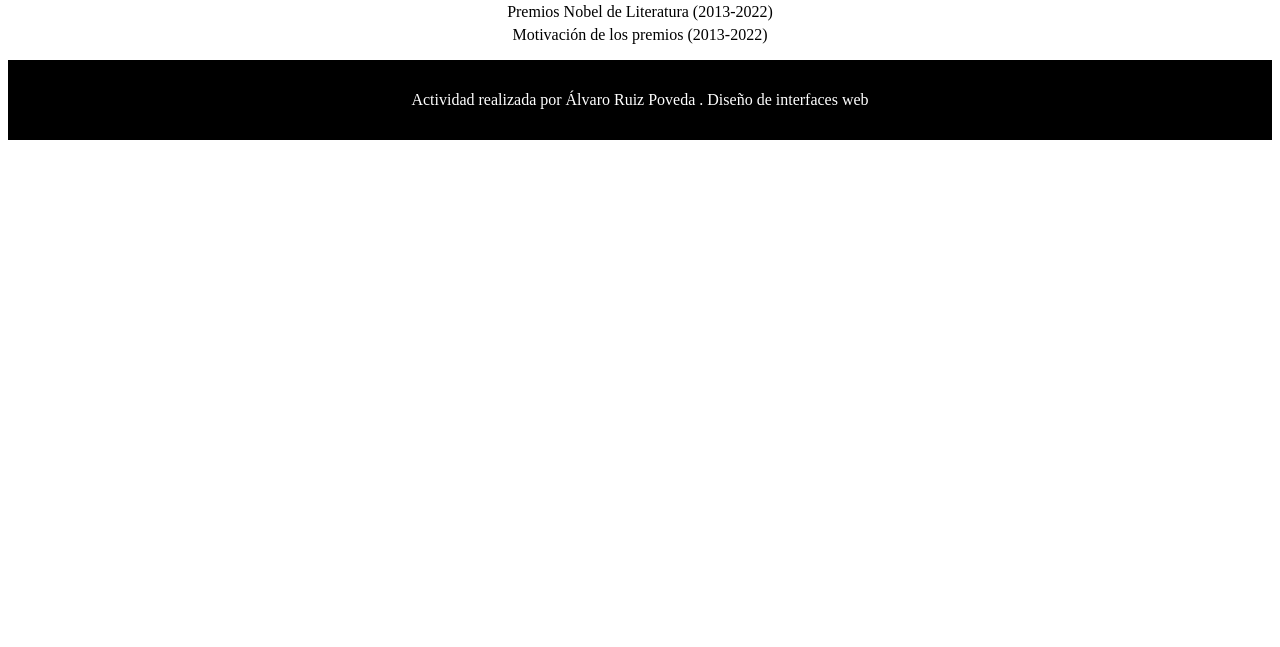
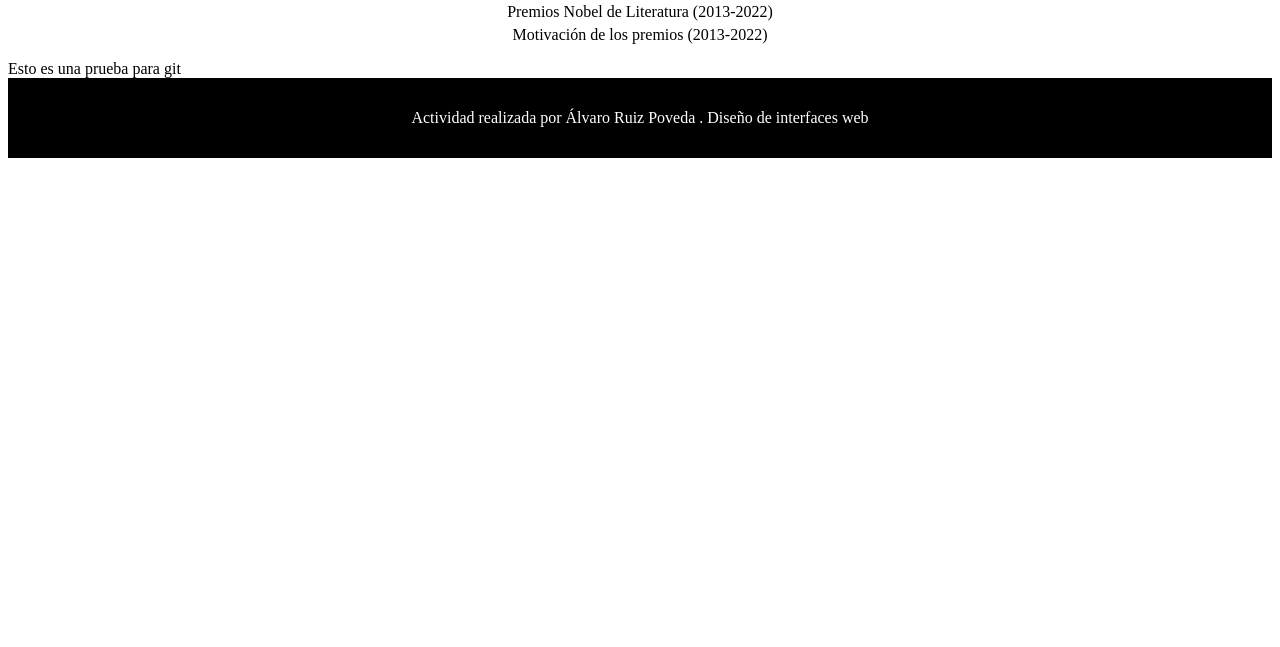
Before and after one commit to Alvaret/ARPractica1, a plain HTML site: page index.html in a window 1280 px wide. Shown: the part 153-800 px from the top of the page. Drawn offline with Linux system fonts and the light colour scheme.

Commit message:
Prueba en index.html

```diff
--- a/index.html
+++ b/index.html
@@ -18,6 +18,10 @@
         </ul>
     </nav>
 
+    <div>
+        Esto es una prueba para git
+    </div>
+
 
 <footer>
     <p>Actividad realizada por Álvaro Ruiz Poveda . Diseño de interfaces web</p>
```
